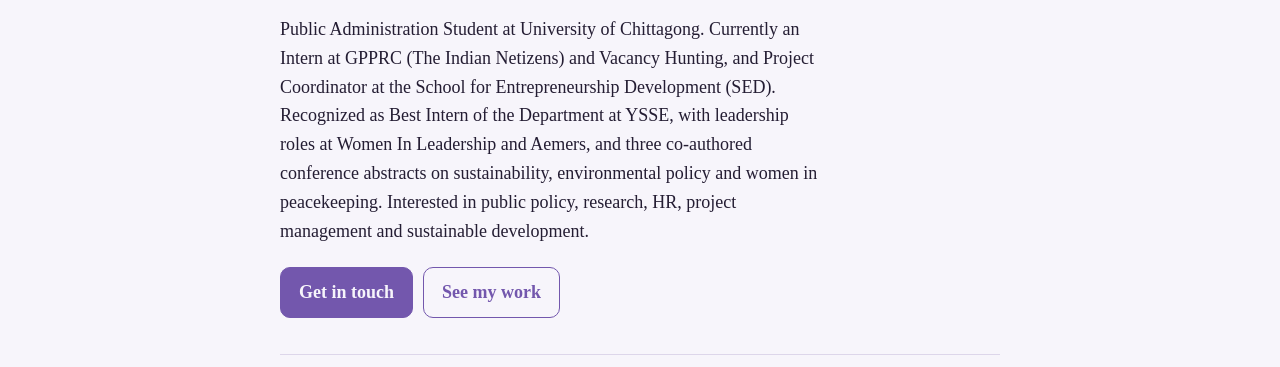
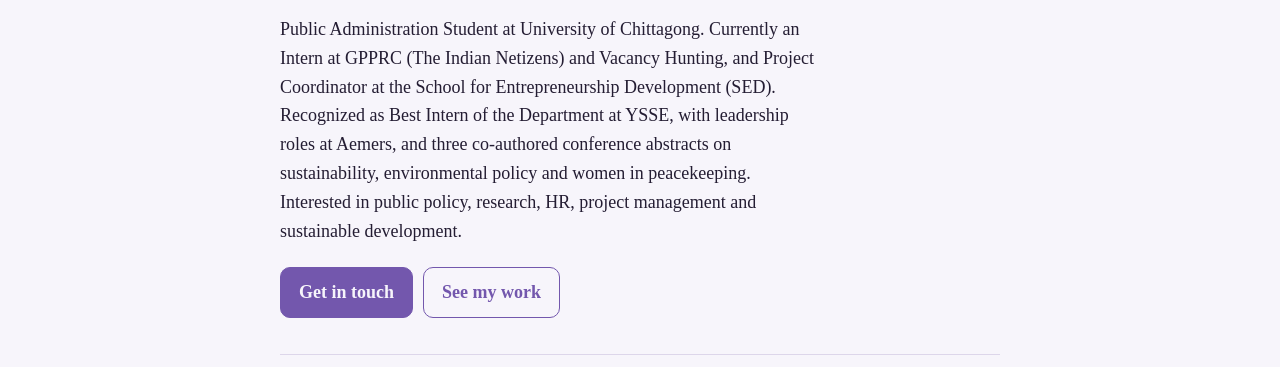
Before and after one commit to mayeeshaibnath/mayeeshaibnath.github.io, a plain HTML site: page index.html in a window 1280 px wide. Shown: the part 271-638 px from the top of the page. Drawn offline with Linux system fonts and the light colour scheme.

Commit message:
Update bio in index.html
Removed mention of leadership roles at Women In Leadership from bio.

```diff
--- a/index.html
+++ b/index.html
@@ -71,7 +71,7 @@ footer{text-align:center;color:var(--muted);font-size:15px;padding:24px 20px 40p
 const DATA = {
   name: "Mayeesha Ibnath",
   headline: "Public Administration Student at University of Chittagong | Vacancy Hunting HR Intern | GPPRC Intern | Hobbyist Writer",
-  bio: "Public Administration Student at University of Chittagong. Currently an Intern at GPPRC (The Indian Netizens) and Vacancy Hunting, and Project Coordinator at the School for Entrepreneurship Development (SED). Recognized as Best Intern of the Department at YSSE, with leadership roles at Women In Leadership and Aemers, and three co-authored conference abstracts on sustainability, environmental policy and women in peacekeeping. Interested in public policy, research, HR, project management and sustainable development.",
+  bio: "Public Administration Student at University of Chittagong. Currently an Intern at GPPRC (The Indian Netizens) and Vacancy Hunting, and Project Coordinator at the School for Entrepreneurship Development (SED). Recognized as Best Intern of the Department at YSSE, with leadership roles at Aemers, and three co-authored conference abstracts on sustainability, environmental policy and women in peacekeeping. Interested in public policy, research, HR, project management and sustainable development.",
   linkedin: "https://www.linkedin.com/in/mayeesha-ibnath",
   cv: "",            // paste a link to your CV PDF here (optional)
   location: "Chattogram, Bangladesh",
```
